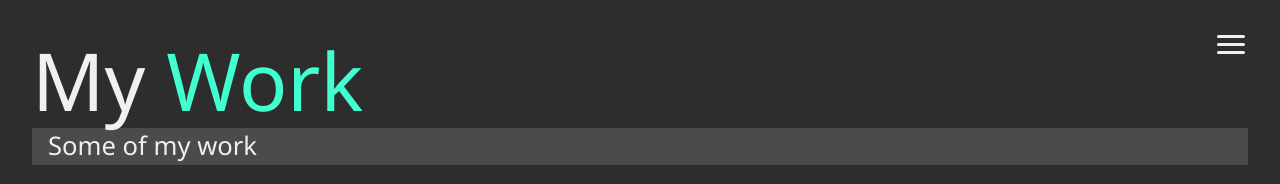
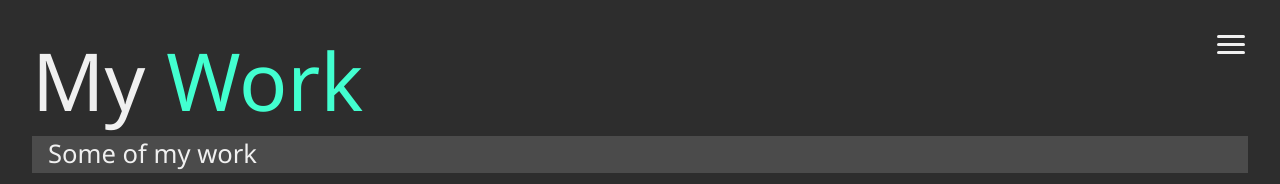
Before and after one commit to wilsonramstead/wilsonramstead.github.io, a website: page dist/work.html in a window 1280 px wide. Shown: the top 184 px of the page. Drawn offline with nearby package versions, Linux system fonts and the light colour scheme; grey boxes are pictures that could not be loaded.

Commit message:
small changes

```diff
--- a/dist/work.html
+++ b/dist/work.html
@@ -39,7 +39,7 @@
     </header>
 
     <main id="work">
-        <h1 class="lg-heading">My <span class="text-secondary2">Work</span></h1>
+        <h1 style="margin-bottom: 0.5rem;font-weight: 500;" class="lg-heading">My <span class="text-secondary2">Work</span></h1>
         <h2 class="sm-heading">Some of my work</h2>
         <div class="projects">
             <div class="item project-1">
```
